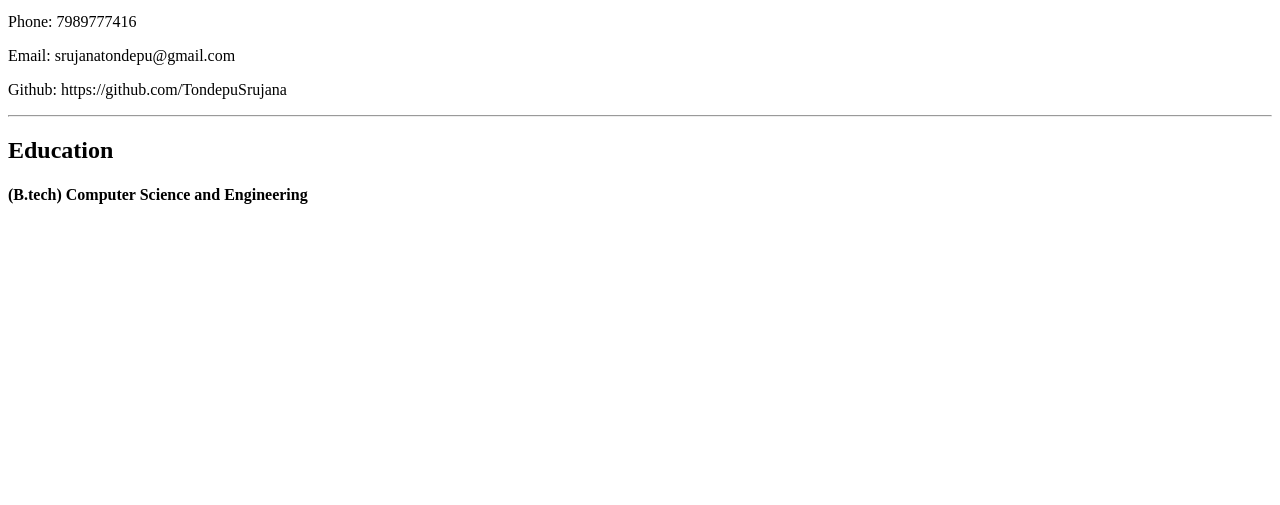
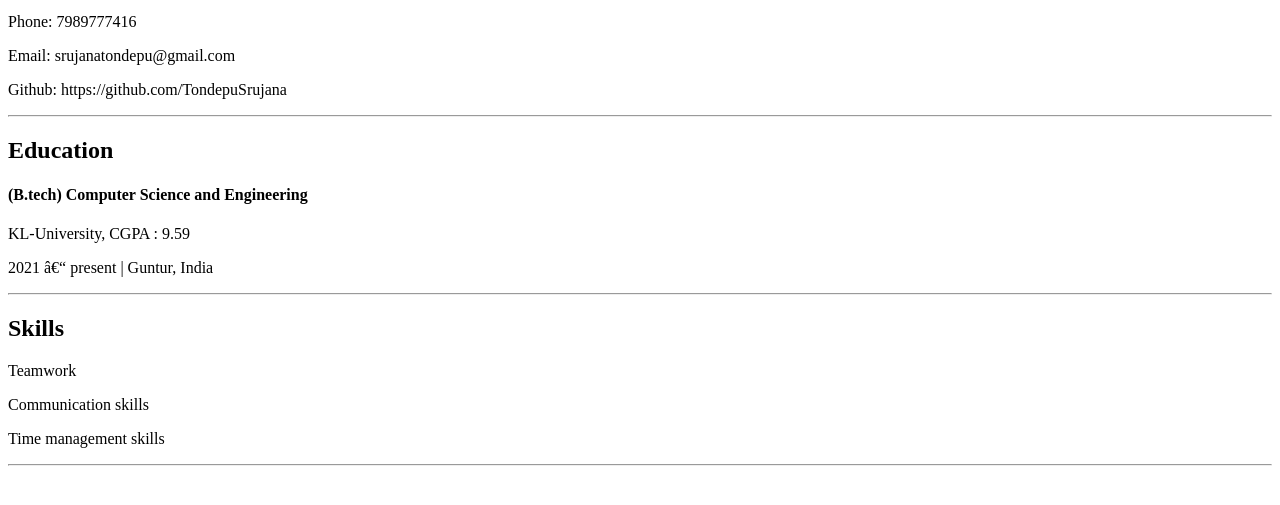
Before and after one commit to TondepuSrujana/resume, a plain HTML site: page index.html in a window 1280 px wide. Shown: the part 87-592 px from the top of the page. Drawn offline with Linux system fonts and the light colour scheme.

Commit message:
resume meta data

```diff
--- a/index.html
+++ b/index.html
@@ -1,7 +1,9 @@
-<html>
-    <head>
-      <title>Resume</title>
-    </head>
+<!DOCTYPE <html>
+    <html lang ="en"
+    <meta charset = "UTF-8">
+    <meta name = "viewpoint" content="width=device-width, initial-scale=1.0">
+    <meta name ="description" contect = "This is a resume for so and so">
+    <title>Resume</title>
     <body>
         <h1>Your Name</h1>
        <div class="personal-info">
@@ -14,8 +16,17 @@
        <div class="education-section">
         <h2>Education</h2>
         <h4>(B.tech) Computer Science and Engineering</h4>
-
-       </div>
+        <p>KL-University, CGPA : 9.59</p>
+        <p>2021 – present | Guntur, India</p>
+        <hr>
+    </div>
+    <div class="Skill-section">
+        <h2>Skills</h2>
+       <p>Teamwork</p>
+       <p>Communication skills</p>
+       <p>Time management skills</p>
+        <hr>
+    </div>
 
     </body>
 </html>
```
